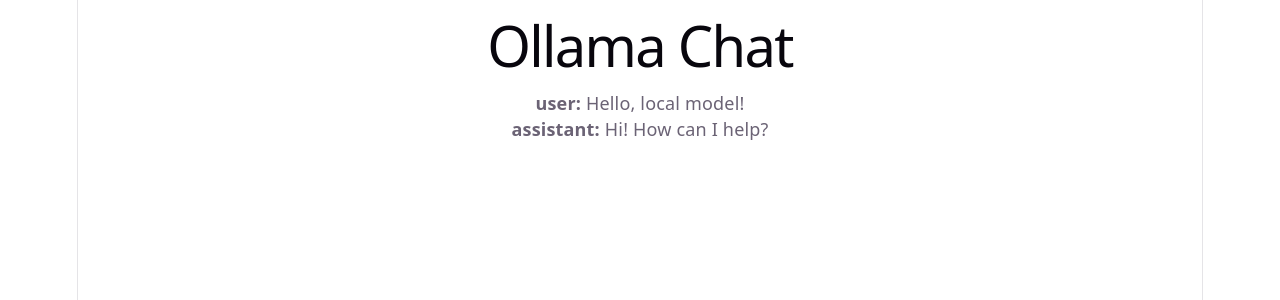
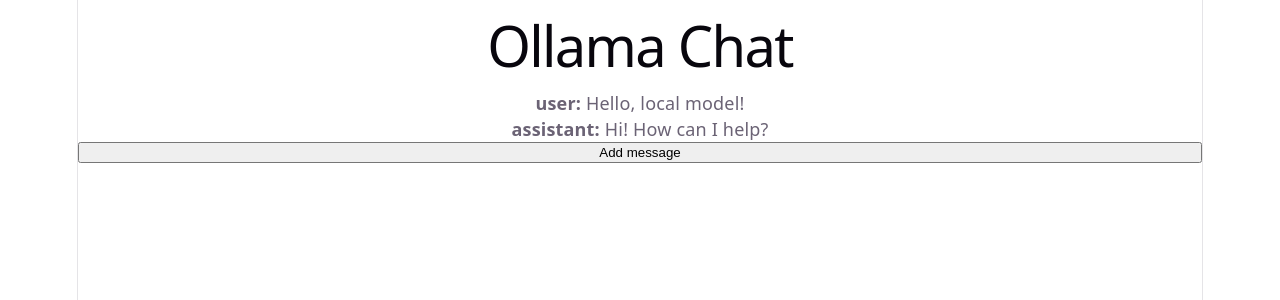
Before and after one commit to Sabbha20/lo-ol-chat, a React (Vite) app: page / in a window 1280 px wide. Shown: the top 300 px of the page. Built offline with nearby package versions, Linux system fonts and the light colour scheme.

Commit message:
aaded button to render and useState

```diff
--- a/src/App.tsx
+++ b/src/App.tsx
@@ -1,3 +1,5 @@
+import { useState } from 'react';
+
 
 type Message = {
   role: 'user' | 'assistant'
@@ -6,10 +8,14 @@
 
 function App() {
 
-  const messages: Message[] = [
-    { role: 'user', content: 'Hello, local model!' },
-    { role: 'assistant', content: 'Hi! How can I help?' },
-  ]
+  const [messages, setMessages] = useState<Message[]>([
+  { role: 'user', content: 'Hello, local model!' },
+  { role: 'assistant', content: 'Hi! How can I help?' },
+])
+
+function handleAdd() {
+  setMessages([...messages, { role: 'user', content: 'Another message' }])
+}
 
   return (
     <>
@@ -19,6 +25,8 @@
           <strong>{msg.role}:</strong> {msg.content}
         </p>
       ))}
+
+      <button onClick={handleAdd}>Add message</button>
     </>
   )
 }
```
